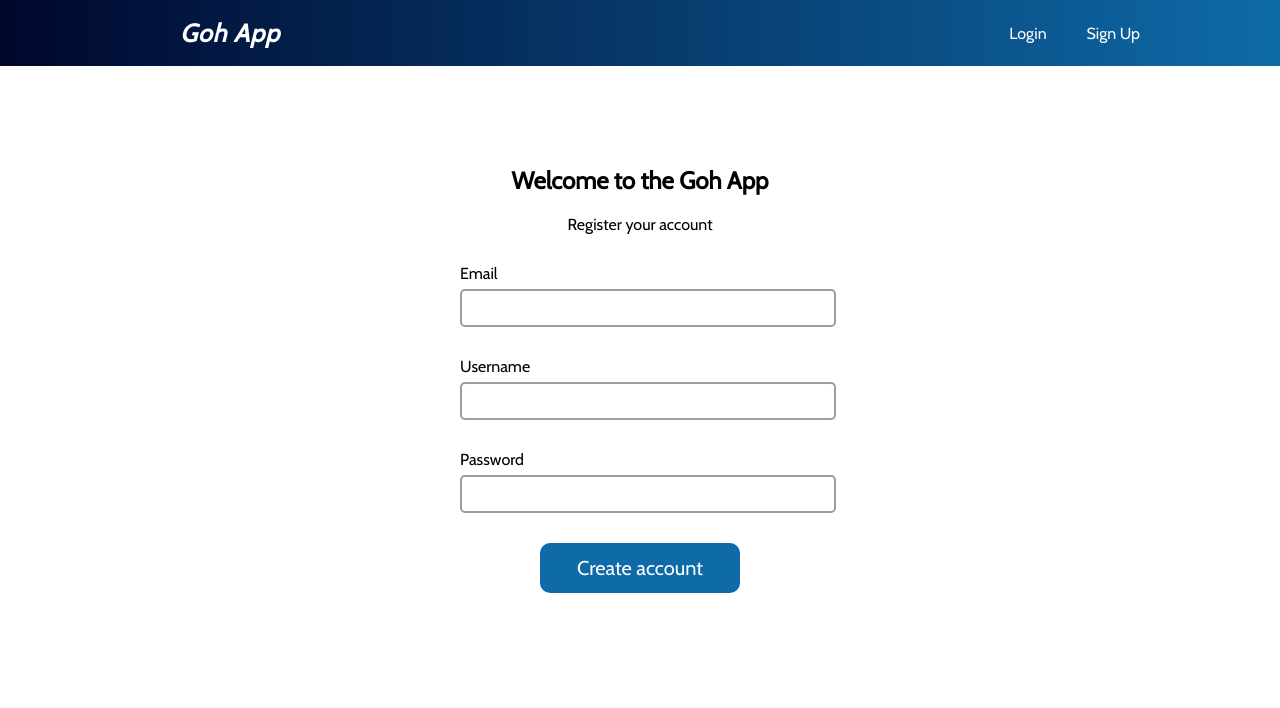
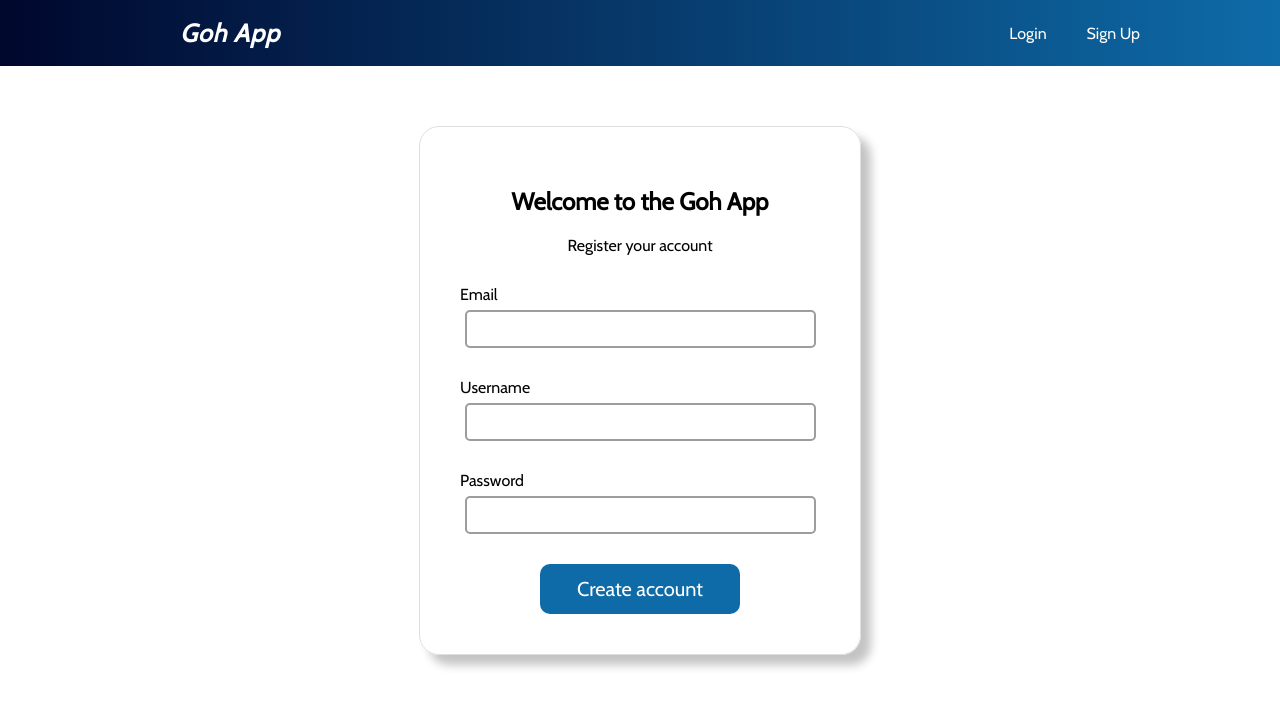
Before and after one commit to TheGoh/Goh, a React (Create React App) app in the folder goh-app/: page /signup in a window 1280 px wide. Shown: the top 708 px of the page. Built offline with nearby package versions, Linux system fonts and the light colour scheme.

Commit message:
Sign Up UI Update

```diff
--- a/goh-app/src/components/Navbar.module.css
+++ b/goh-app/src/components/Navbar.module.css
@@ -29,3 +29,6 @@
   color: rgb(255, 255, 255);
   text-decoration: none;
 }
+.navbar a:hover {
+  text-decoration: underline;
+}
--- a/goh-app/src/pages/signup/Signup.module.css
+++ b/goh-app/src/pages/signup/Signup.module.css
@@ -3,8 +3,11 @@
 .signup-form {
   max-width: 360px;
   margin: 60px auto;
-  padding: 20px;
+  padding: 40px;
   font-family: 'Cabin', sans-serif;
+  border: 1px solid rgb(223, 223, 223);
+  border-radius: 20px;
+  box-shadow: 10px 10px 10px 0.01px rgb(196, 196, 196);
 }
 .signup-form label {
   display: block;
@@ -16,10 +19,10 @@
   text-align: left;
 }
 .signup-form input {
-  padding: 8px 6px;
+  padding: 8px 0px 8px 5px;
   font-size: 1em;
   color: #777;
-  width: 100%;
+  width: 95%;
   border: 2px solid rgb(157, 157, 157);
   border-radius: 5px;
 }
```
